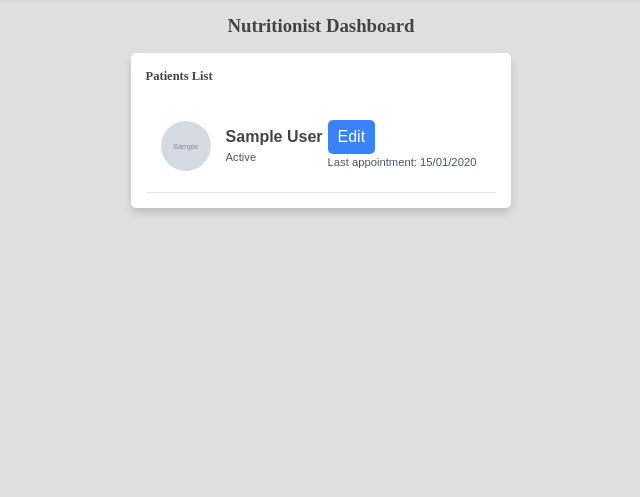
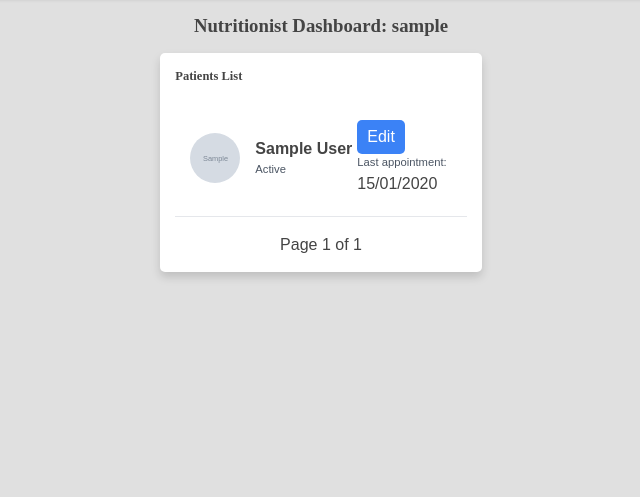
Before and after one commit to jefferson-duarte/Nutritional_Management_Project, a Django app: page /dashboard/ in a window 1280 px wide. Shown: the part 54-551 px from the top of the page, without its empty margins (319-959 px from the left). Run offline with Django 5.2, Linux system fonts and the light colour scheme; a user stored in the database is signed in; tables that the repository leaves empty hold one stand-in row (values such as "Sample post"); grey boxes marked "Sample" are stand-in pictures.

Commit message:
Created pagination in the nutritionist dashboard

```diff
--- a/authentication/urls.py
+++ b/authentication/urls.py
@@ -19,7 +19,7 @@ urlpatterns = [
         name='register_customer_api'
     ),
     path(
-        'update_customer/<int:customer_id>/',
+        'api/update_customer/<int:customer_id>/',
         api.UpdateCustomerView.as_view(),
         name='update_customer_api'
     ),
--- a/dashboard/static/dashboard/css/dashboard.css
+++ b/dashboard/static/dashboard/css/dashboard.css
@@ -8,3 +8,32 @@
 .patient-details {
   display: none;
 }
+
+.pagination {
+  display: flex;
+  justify-content: center;
+  align-items: center;
+  gap: 8px;
+  margin-top: 16px;
+}
+
+.pagination a {
+  padding: 8px 12px;
+  background-color: #e5e7eb;
+  color: #374151;
+  border-radius: 6px;
+  text-decoration: none;
+  transition: background 0.3s;
+}
+
+.pagination a:hover {
+  background-color: #d1d5db;
+}
+
+.pagination .active {
+  background-color: #3b82f6;
+  color: white;
+  font-weight: bold;
+  padding: 8px 16px;
+  border-radius: 6px;
+}
--- a/dashboard/templates/dashboard/nutritionist_dashboard.html
+++ b/dashboard/templates/dashboard/nutritionist_dashboard.html
@@ -5,12 +5,13 @@
 {% block content %}
 
   <div class="container mx-auto">
-    <h1 class="text-3xl font-bold mb-6 text-center">Nutritionist Dashboard</h1>
+    <h1 class="text-3xl font-bold mb-6 text-center">Nutritionist Dashboard: {{nutri_profile}}</h1>
 
     <!-- Patients List -->
     <div class="bg-white p-6 rounded-lg shadow mb-6">
       <h2 class="text-xl font-semibold mb-4">Patients List</h2>
       <div class="patient-list">
+        {% if customers %}
           {% for customer in customers %}
             <div class="flex items-center justify-between p-4 border-b cursor-pointer" onclick="showPatientDetails('{{customer.user.id}}')">
               <div class="flex items-center gap-4">
@@ -28,13 +29,32 @@
                 <button class="bg-blue-500 text-white px-3 py-2 rounded-lg">
                   <a href="{% url 'update_customer' customer.id %}" class="text-white-500 hover:text-white-700">Edit</a>
                 </button>
-              <p class="text-lg text-gray-600">Last appointment: {{customer.last_appointment|date:"d/m/Y"}}</p>
+                <p class="text-lg text-gray-600">Last appointment: </p>
+                <p>{{customer.last_appointment|date:"d/m/Y"}}</p>
+              </div>
+            </div>
+          {% endfor %}
+
+        <!-- Pagination -->
+        <div class="pagination">
+          {% if customers.has_previous %}
+              <a href="?page=1">First</a>
+              <a href="?page={{ customers.previous_page_number }}">Previous</a>
+          {% endif %}
+
+          <span>Page {{ customers.number }} of {{ customers.paginator.num_pages }}</span>
+
+          {% if customers.has_next %}
+              <a href="?page={{ customers.next_page_number }}">Next</a>
+              <a href="?page={{ customers.paginator.num_pages }}">Last</a>
+          {% endif %}
+          </div>
+        {% else %}
+          <p>No patients to list</p>
+        {% endif %}
       </div>
 
-          </div>
-        {% endfor %}
-      </div>
-
+      <!-- Messages -->
       <div class="messages-container">
         {% if messages %}
           {% for message in messages %}
--- a/dashboard/views.py
+++ b/dashboard/views.py
@@ -1,4 +1,5 @@
 from django.contrib import messages
+from django.core.paginator import Paginator
 from django.shortcuts import redirect, render
 
 from authentication.models import CustomerProfile, NutritionistProfile
@@ -15,10 +16,20 @@ def dashboard(request):
             customers = CustomerProfile.objects.filter(
                 nutritionist=nutri_profile
             )
+
+            paginator = Paginator(customers, 3)
+            page_number = request.GET.get('page', 1)
+            page_obj = paginator.get_page(page_number)
+
+            context = {
+                'customers': page_obj,
+                'nutri_profile': nutri_profile
+            }
+
             return render(
                 request,
-                'dashboard/nutritionist_dashboard.html',
-                {'customers': customers}
+                'dashboard/nutritionist_dashboard.html', context
+
             )
 
         customer_profile = CustomerProfile.objects.filter(
```
Also changed, not shown: functional_tests/authentication/test_login.py (+16 -3 lines). Lines whose indentation alone changed are shown as unchanged.
